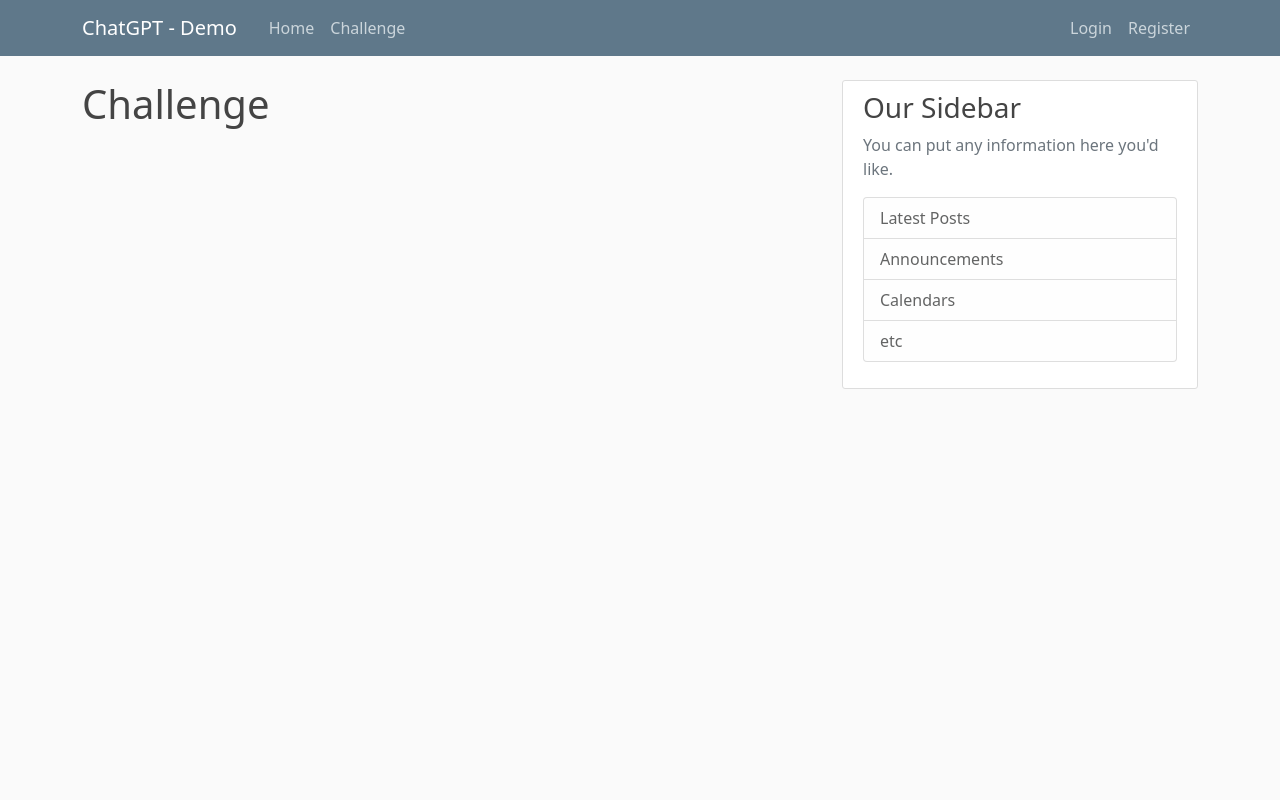
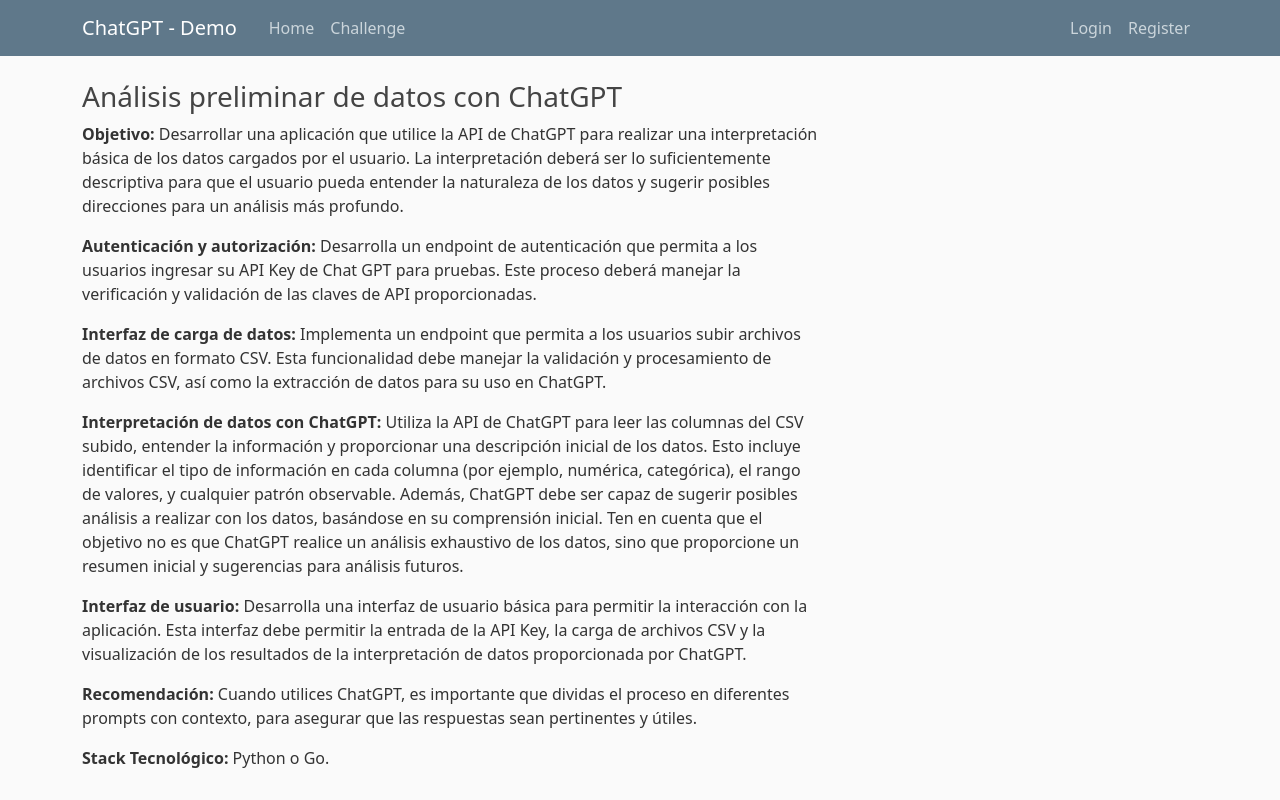
Before and after one commit to challme28/data-analysis-chatgpt, a Django app: page /challenge/ in a window 1280 px wide. Run offline with Django 4.2, Linux system fonts and the light colour scheme.

Commit message:
minor updates

```diff
--- a/playground/templates/base.html
+++ b/playground/templates/base.html
@@ -56,7 +56,8 @@
             {% endif %}
             {% block content %}{% endblock %}
         </div>
-        <div class="col-md-4">
+        {% comment %}--Assess removal--{% endcomment %}
+        <div class="col-md-4" style="display: none">
             <div class="content-section">
                 <h3>Our Sidebar</h3>
                 <p class='text-muted'>You can put any information here you'd like.
--- a/playground/templates/challenge/challenge.html
+++ b/playground/templates/challenge/challenge.html
@@ -1,5 +1,27 @@
 {% extends "base.html" %}
 
 {% block content %}
-    <h1>Challenge</h1>
+    <h3>Análisis preliminar de datos con ChatGPT</h3>
+    <p><strong>Objetivo:</strong> Desarrollar una aplicación que utilice la API de ChatGPT para realizar una
+        interpretación básica de los datos cargados por el usuario. La interpretación deberá ser lo suficientemente
+        descriptiva para que el usuario pueda entender la naturaleza de los datos y sugerir posibles direcciones para un
+        análisis más profundo.</p>
+    <p><strong>Autenticación y autorización:</strong> Desarrolla un endpoint de autenticación que permita a los usuarios
+        ingresar su API Key de Chat GPT para pruebas. Este proceso deberá manejar la verificación y validación de las
+        claves de API proporcionadas.</p>
+    <p><strong>Interfaz de carga de datos:</strong> Implementa un endpoint que permita a los usuarios subir archivos de
+        datos en formato CSV. Esta funcionalidad debe manejar la validación y procesamiento de archivos CSV, así como la
+        extracción de datos para su uso en ChatGPT.</p>
+    <p><strong>Interpretación de datos con ChatGPT:</strong> Utiliza la API de ChatGPT para leer las columnas del CSV
+        subido, entender la información y proporcionar una descripción inicial de los datos. Esto incluye identificar el
+        tipo de información en cada columna (por ejemplo, numérica, categórica), el rango de valores, y cualquier patrón
+        observable. Además, ChatGPT debe ser capaz de sugerir posibles análisis a realizar con los datos, basándose en
+        su comprensión inicial. Ten en cuenta que el objetivo no es que ChatGPT realice un análisis exhaustivo de los
+        datos, sino que proporcione un resumen inicial y sugerencias para análisis futuros.</p>
+    <p><strong>Interfaz de usuario:</strong> Desarrolla una interfaz de usuario básica para permitir la interacción con
+        la aplicación. Esta interfaz debe permitir la entrada de la API Key, la carga de archivos CSV y la visualización
+        de los resultados de la interpretación de datos proporcionada por ChatGPT.</p>
+    <p><strong>Recomendación:</strong> Cuando utilices ChatGPT, es importante que dividas el proceso en diferentes
+        prompts con contexto, para asegurar que las respuestas sean pertinentes y útiles.</p>
+    <p><strong>Stack Tecnológico:</strong> Python o Go.</p>
 {% endblock content %}
--- a/users/templates/users/register.html
+++ b/users/templates/users/register.html
@@ -16,7 +16,7 @@
         <div class="border-top pt-3">
             <small class="text-muted">
                 Already have an account?
-                <a class="ms-2" href="{% url 'register' %}">Sign in</a>
+                <a class="ms-2" href="{% url 'login' %}">Sign in</a>
             </small>
         </div>
     </div>
--- a/users/views.py
+++ b/users/views.py
@@ -35,7 +35,6 @@ def profile(request):
     else:
         form = ProfileUpdateForm(instance=user)
     context = {
-        'profile': user,
         'form': form
     }
     return render(request, 'users/profile.html', context)
```
Also changed, not shown: playground/templates/auth/auth.html (deleted, +0 -9 lines), db.sqlite3.
